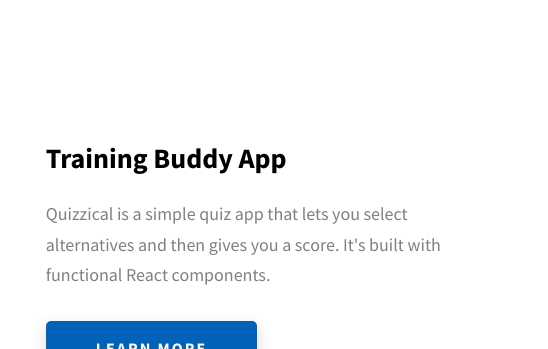
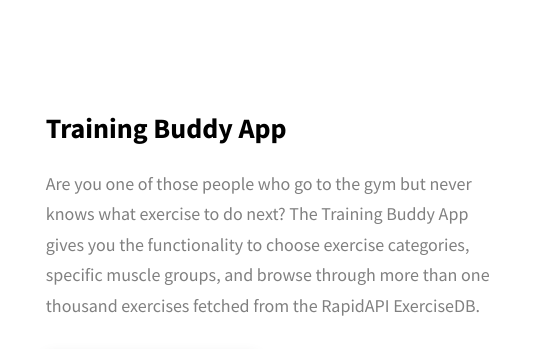
Before and after one commit to nzang5/nashzangio, a website built with Vite: page index.html in a window 1280 px wide. Shown: the part 1964-2313 px from the top of the page, 732-1280 px from the left. Built offline with nearby package versions, Linux system fonts and the light colour scheme.

Commit message:
project 1 desc update

```diff
--- a/index.html
+++ b/index.html
@@ -214,7 +214,7 @@
             <div class="projects__row-content">
               <h3 class="projects__row-content-title">Training Buddy App</h3>
               <p class="projects__row-content-desc">
-                Quizzical is a simple quiz app that lets you select alternatives and then gives you a score. It's built with functional React components.
+                Are you one of those people who go to the gym but never knows what exercise to do next? The Training Buddy App gives you the functionality to choose exercise categories, specific muscle groups, and browse through more than one thousand exercises fetched from the RapidAPI ExerciseDB.
               </p>
               <a
                 href="./project-1"
```
